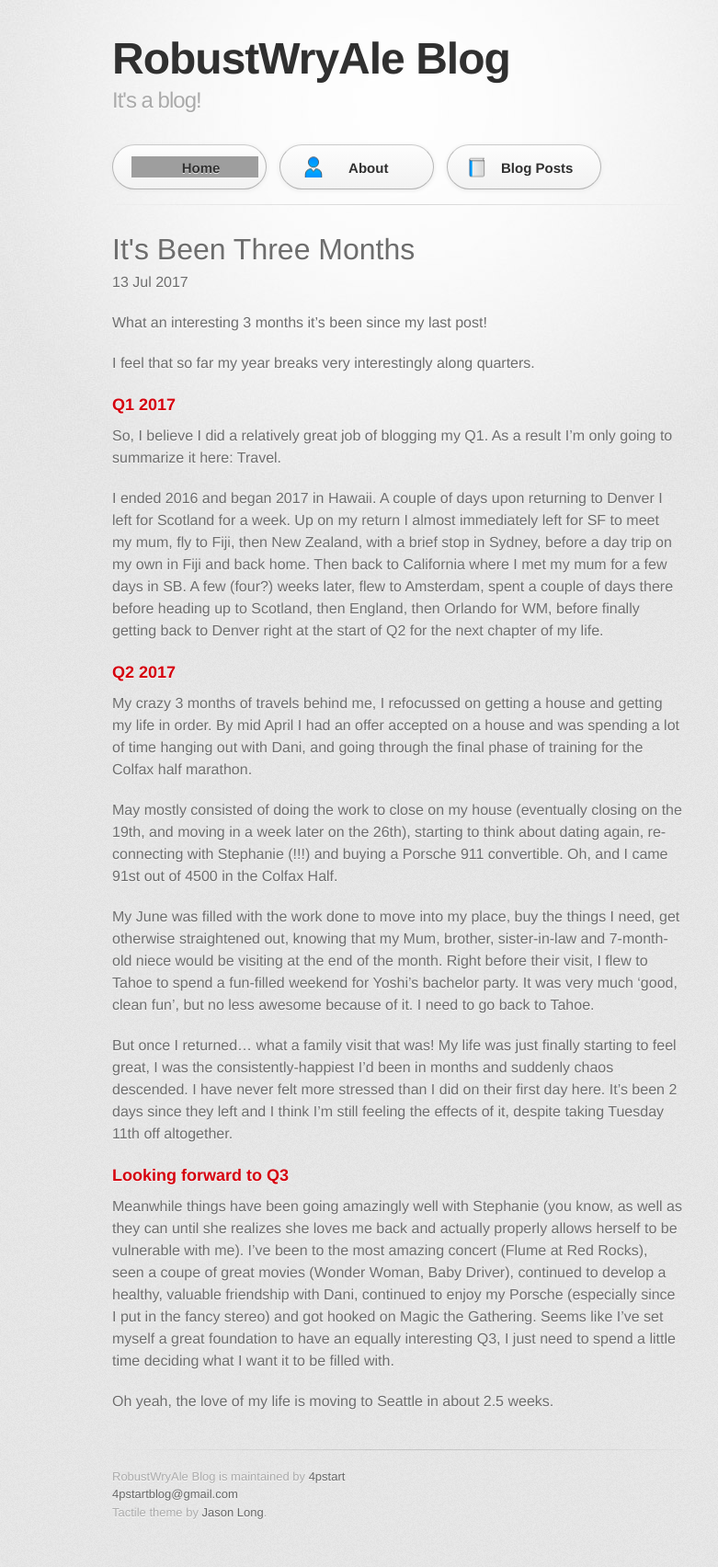
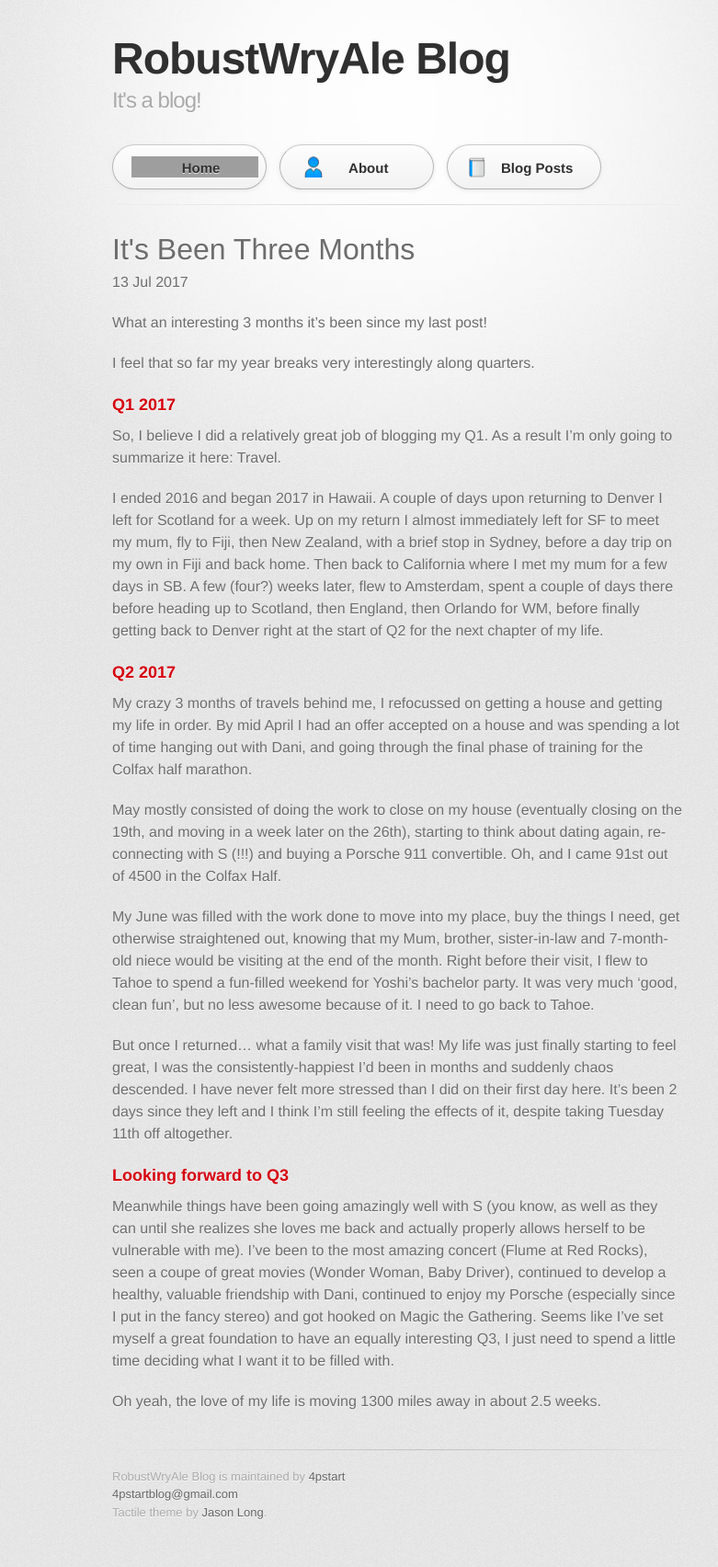
Before and after one commit to 4pstart/robustwryale, a Jekyll site: the page built from _posts/2017-07-13-its-been-three-months.md, in a window 1280 px wide. Shown: the whole page at 92% size, without its empty margins (208-989 px from the left). Built offline with Jekyll 4.4.1, drawn with Linux system fonts in a browser that asks for light colours; some web fonts are replaced; grey boxes are pictures that could not be loaded.

Commit message:
Update 2017-07-13-its-been-three-months.md

```diff
--- a/_posts/2017-07-13-its-been-three-months.md
+++ b/_posts/2017-07-13-its-been-three-months.md
@@ -18,7 +18,7 @@ I ended 2016 and began 2017 in Hawaii. A couple of days upon returning to Denver
 
 My crazy 3 months of travels behind me, I refocussed on getting a house and getting my life in order. By mid April I had an offer accepted on a house and was spending a lot of time hanging out with Dani, and going through the final phase of training for the Colfax half marathon.
 
-May mostly consisted of doing the work to close on my house (eventually closing on the 19th, and moving in a week later on the 26th), starting to think about dating again, re-connecting with Stephanie (!!!) and buying a Porsche 911 convertible. Oh, and I came 91st out of 4500 in the Colfax Half.
+May mostly consisted of doing the work to close on my house (eventually closing on the 19th, and moving in a week later on the 26th), starting to think about dating again, re-connecting with S (!!!) and buying a Porsche 911 convertible. Oh, and I came 91st out of 4500 in the Colfax Half.
 
 My June was filled with the work done to move into my place, buy the things I need, get otherwise straightened out, knowing that my Mum, brother, sister-in-law and 7-month-old niece would be visiting at the end of the month. Right before their visit, I flew to Tahoe to spend a fun-filled weekend for Yoshi's bachelor party. It was very much 'good, clean fun', but no less awesome because of it. I need to go back to Tahoe.
 
@@ -26,6 +26,6 @@ But once I returned... what a family visit that was! My life was just finally st
 
 ### Looking forward to Q3
 
-Meanwhile things have been going amazingly well with Stephanie (you know, as well as they can until she realizes she loves me back and actually properly allows herself to be vulnerable with me). I've been to the most amazing concert (Flume at Red Rocks), seen a coupe of great movies (Wonder Woman, Baby Driver), continued to develop a healthy, valuable friendship with Dani, continued to enjoy my Porsche (especially since I put in the fancy stereo) and got hooked on Magic the Gathering. Seems like I've set myself a great foundation to have an equally interesting Q3, I just need to spend a little time deciding what I want it to be filled with.
+Meanwhile things have been going amazingly well with S (you know, as well as they can until she realizes she loves me back and actually properly allows herself to be vulnerable with me). I've been to the most amazing concert (Flume at Red Rocks), seen a coupe of great movies (Wonder Woman, Baby Driver), continued to develop a healthy, valuable friendship with Dani, continued to enjoy my Porsche (especially since I put in the fancy stereo) and got hooked on Magic the Gathering. Seems like I've set myself a great foundation to have an equally interesting Q3, I just need to spend a little time deciding what I want it to be filled with.
 
-Oh yeah, the love of my life is moving to Seattle in about 2.5 weeks.
+Oh yeah, the love of my life is moving 1300 miles away in about 2.5 weeks.
```
